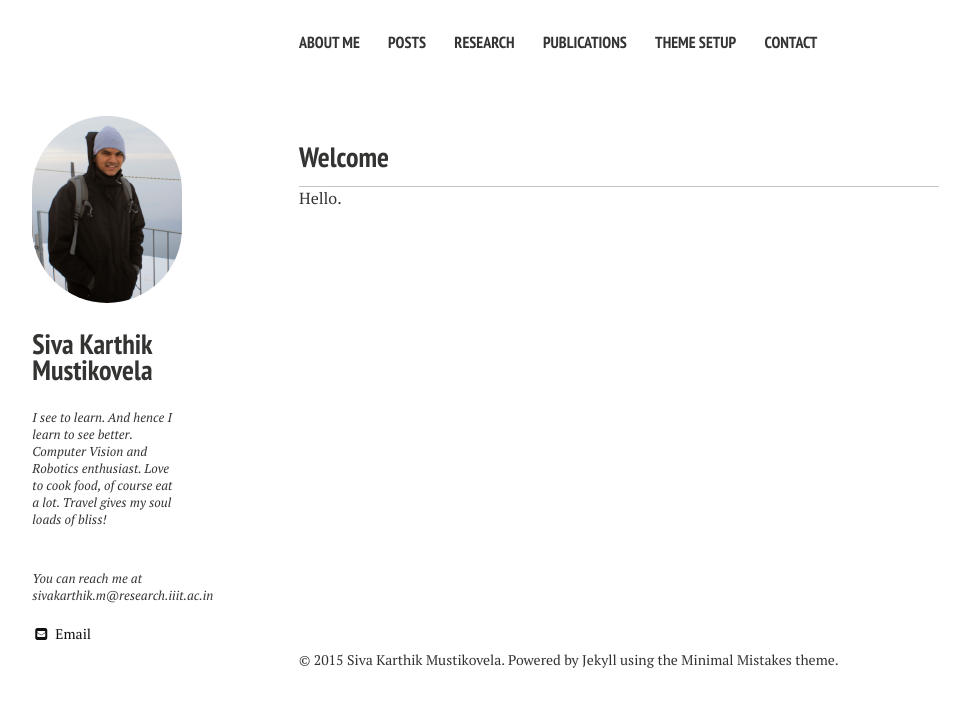
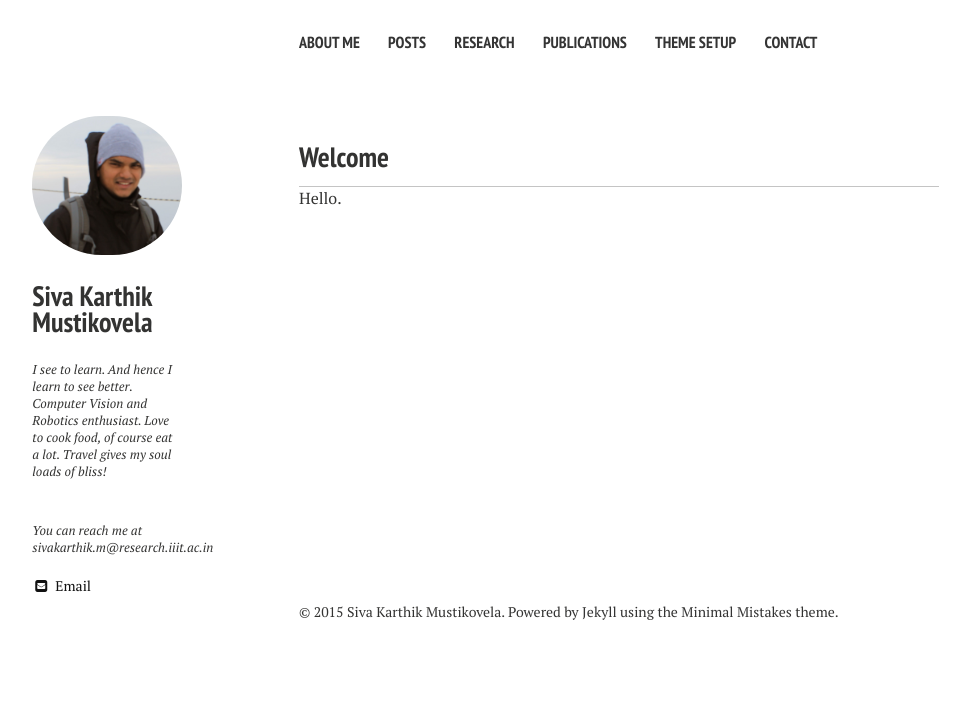
Before and after one commit to sivakm/sivakm.github.io, a Jekyll site: the page built from index.md, in a window 1280 px wide. Shown: the top 707 px of the page, without its empty margins (21-991 px from the left). Built offline with Jekyll 4.4.1, drawn with Linux system fonts in a browser that asks for light colours; nearby versions of some CDN libraries.

Commit message:
16feb2010

```diff
--- a/_config.yml
+++ b/_config.yml
@@ -27,7 +27,7 @@ kramdown:
 # Site owner
 owner:
   name: Siva Karthik Mustikovela
-  avatar: IMG_4922_1.JPG
+  avatar: IMG_4922_2.JPG
   bio: "I see to learn. And hence I learn to see better. Computer Vision and Robotics enthusiast. Love to cook food, of course eat a lot. Travel gives my soul loads of bliss!"
   email: sivakarthik.m@research.iiit.ac.in, karthik.kovalam@gmail.com
   emailid: "You can reach me at sivakarthik.m@research.iiit.ac.in"
```
Also changed, not shown: images/IMG_4922_2.JPG (added).
